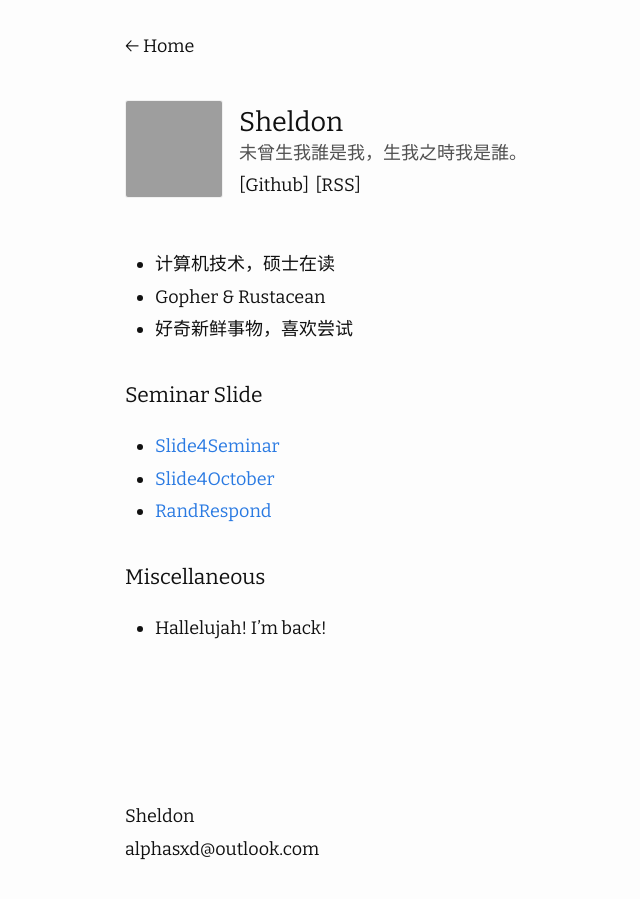
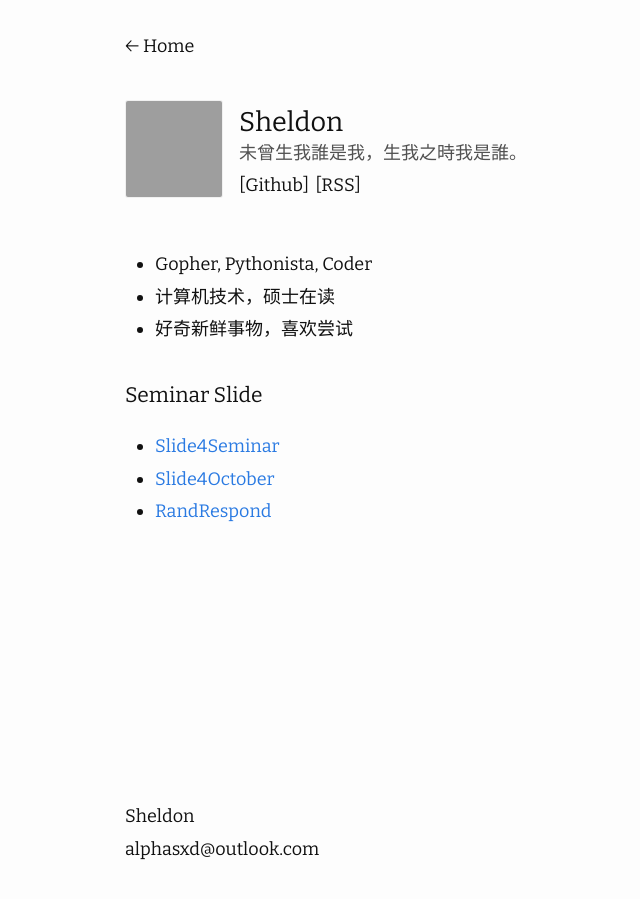
Before and after one commit to Alphasxd/alphasxd.github.io, a Jekyll site: the page built from about.md, in a window 1280 px wide. Shown: the whole page, without its empty margins (145-785 px from the left). Built offline with Jekyll 4.4.1, drawn with Linux system fonts in a browser that asks for light colours; nearby versions of some CDN libraries; grey boxes are pictures that could not be loaded.

Commit message:
Remove unnecessary lines and update links in about.md

```diff
--- a/about.md
+++ b/about.md
@@ -2,15 +2,11 @@
 layout: about
 ---
 
+- Gopher, Pythonista, Coder
 - 计算机技术，硕士在读
-- Gopher & Rustacean
 - 好奇新鲜事物，喜欢尝试
 
 ### Seminar Slide
 - [Slide4Seminar](https://slide4seminar.netlify.app/){:target="_blank"}
 - [Slide4October](https://slide4october.netlify.app/){:target="_blank"}
 - [RandRespond](https://randrespond.netlify.app/){:target="_blank"}
-
-### Miscellaneous
-
-- Hallelujah! I'm back!
```
